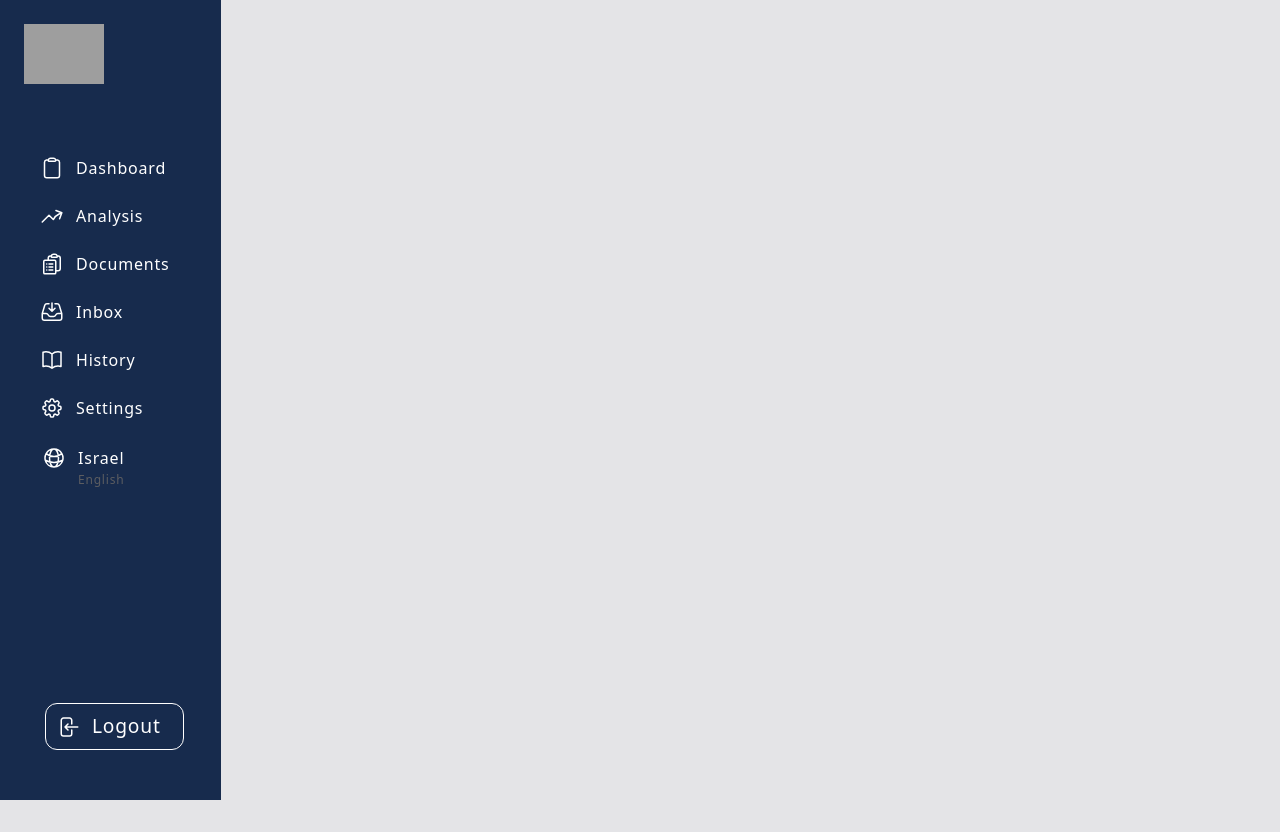
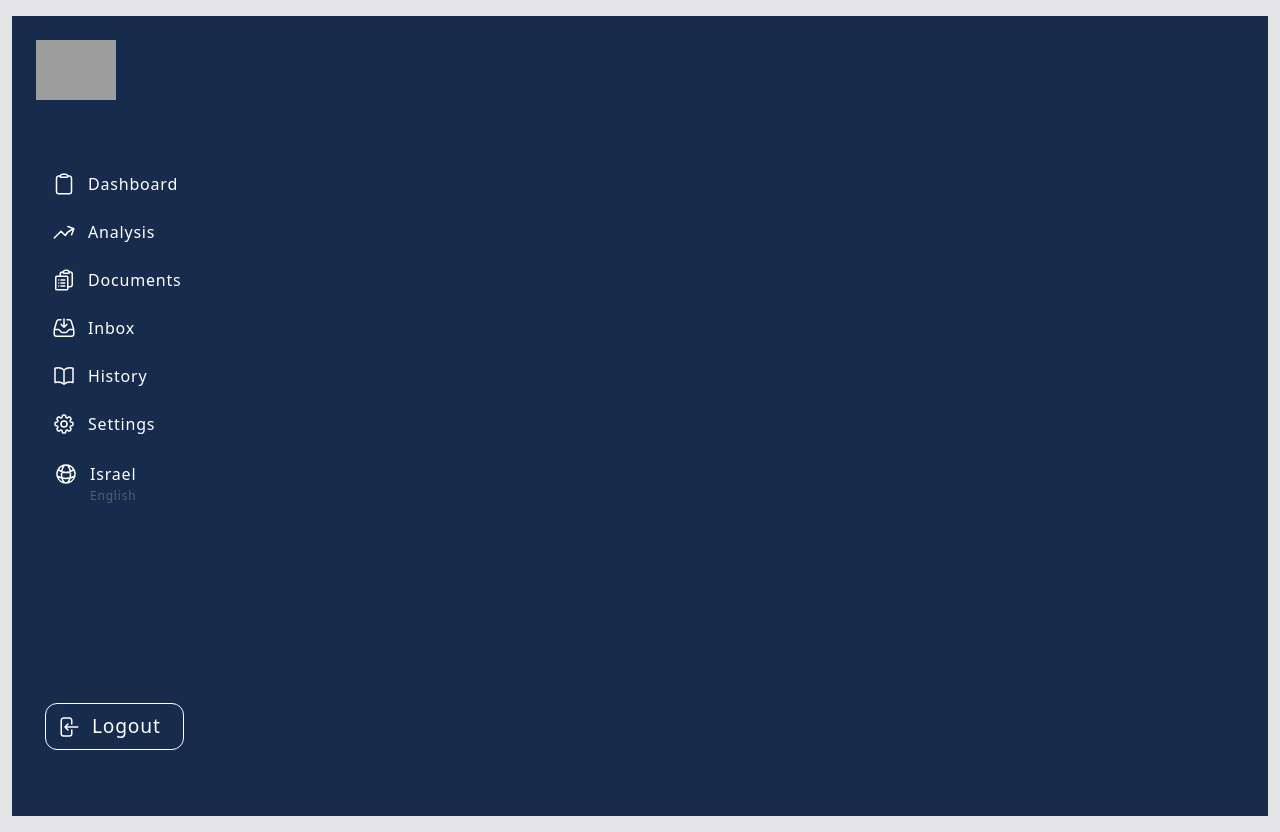
Before and after one commit to Okeanid-ISR/Tutors-web-site, a React (Vite) app: page / in a window 1280 px wide. Before the commit the page ends 800 px from the top, so only its background shows below. Built offline with nearby package versions, Linux system fonts and the light colour scheme; grey boxes are pictures that could not be loaded.

Commit message:
Feat: sideBar width configured

```diff
--- a/src/components/SideBar.jsx
+++ b/src/components/SideBar.jsx
@@ -1,7 +1,7 @@
 const SideBar = () => {
     return (
-        <nav className="fixed w-full max-w-xxl inset-0 backdrop-blue-sm z-10">
-            <div className="bg-regal-blue absolute left-0 h-screen">
+        <nav className="w-1/7 inset-0 backdrop-blue-sm z-10">
+            <div className="bg-regal-blue left-0 h-screen">
                 <div className="p-[24px] mb-[36px] flex justify-start items-center">
                     <img className="w-[80px] cursor-pointer"
                          src="https://cdn-icons-png.flaticon.com/512/2179/2179415.png"/>
```
